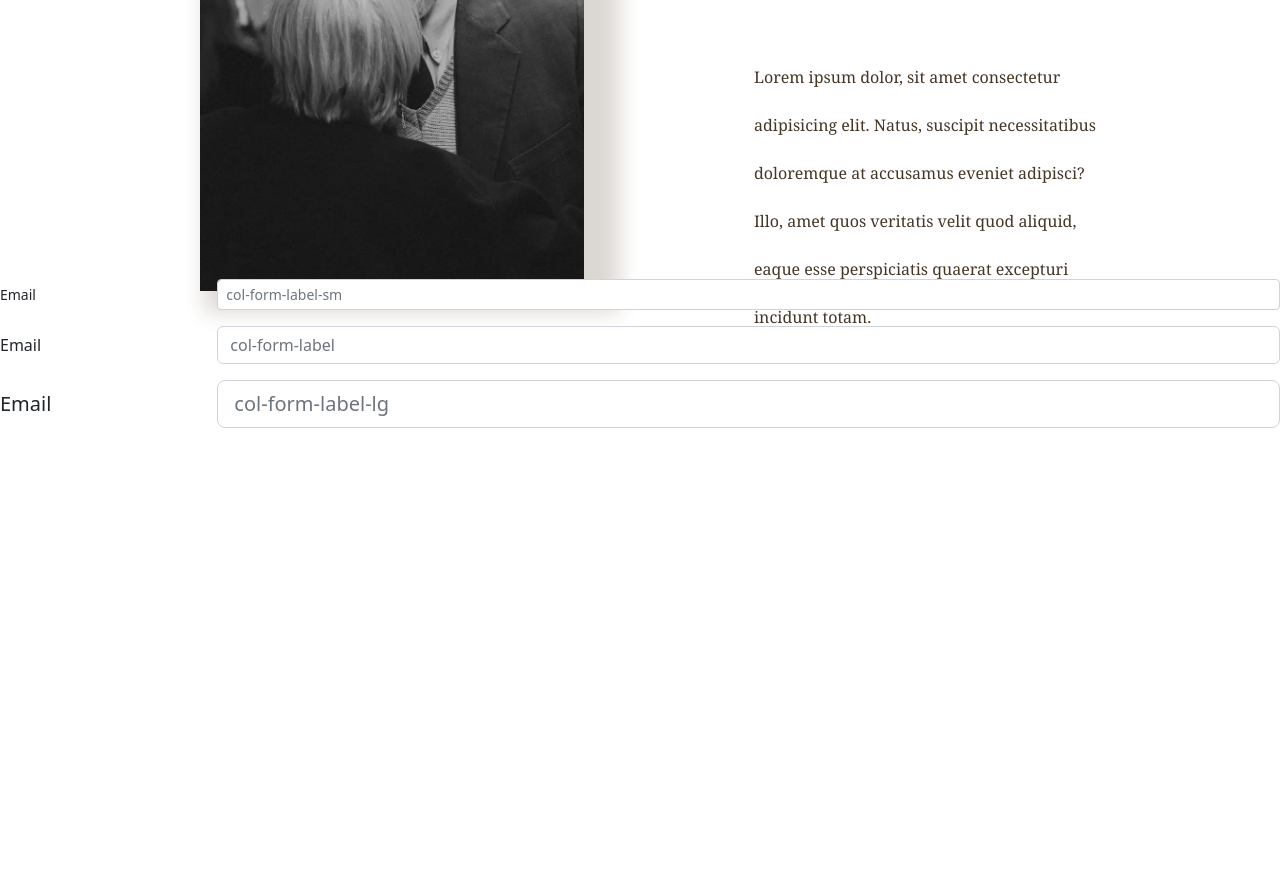
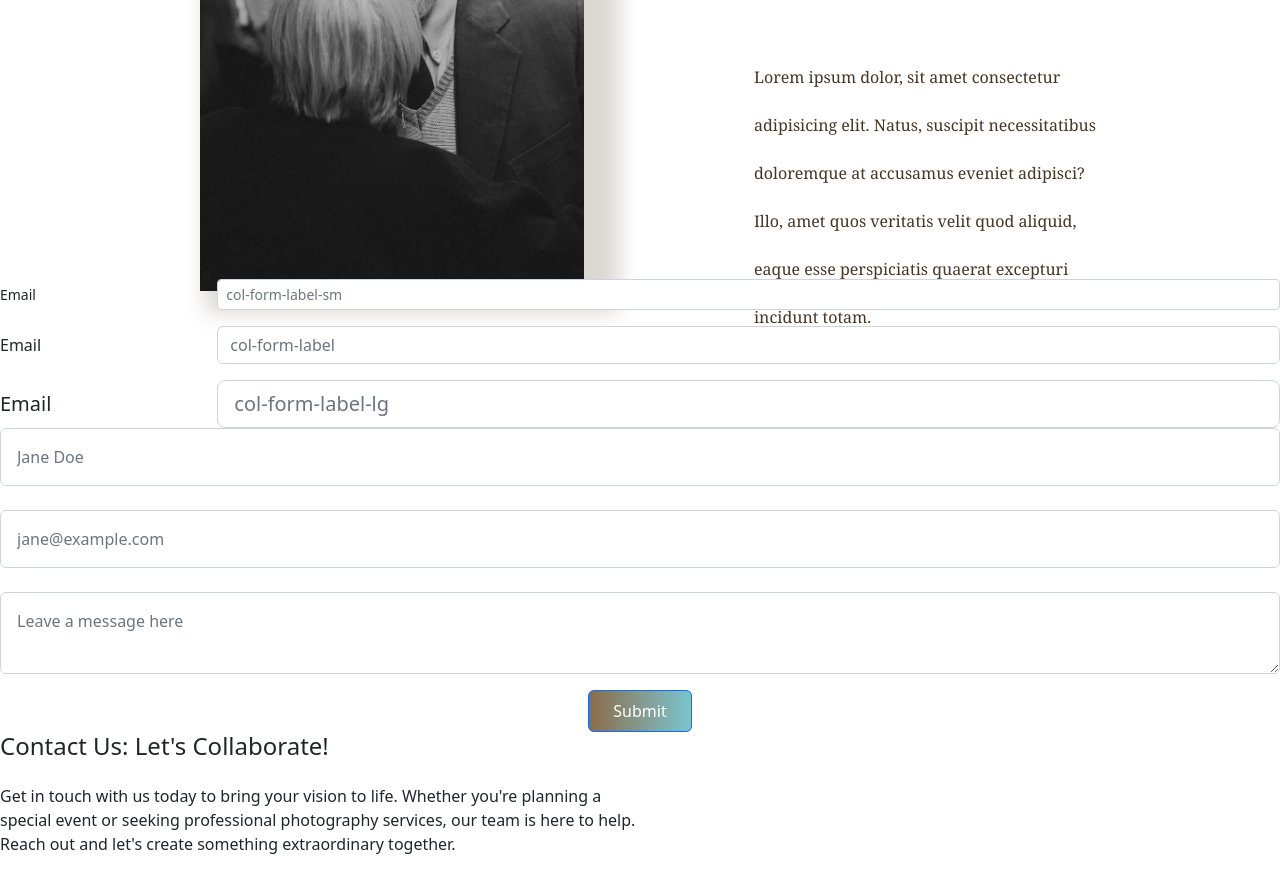
Before and after one commit to DevX100/DEV, a plain HTML site: page index.html in a window 1280 px wide. Shown: the part 4933-5813 px from the top of the page. Before the commit the page ends 5361 px from the top, so only its background shows below. Drawn offline with nearby package versions, Linux system fonts and the light colour scheme.

Commit message:
Update index.html

```diff
--- a/index.html
+++ b/index.html
@@ -331,6 +331,36 @@
         </div>
       </div>
      </div>
+        <div class="row">
+        <div class="row1">
+          <form class=" gy-2 gx-3 ">
+            <div class="col-auto d-block mb-4">
+              <input type="text" class="form-control p-3" id="autoSizingInput" placeholder="Jane Doe">
+            </div>
+            <div class="col-auto d-block mb-4">
+                <input type="email" class="form-control p-3" id="inputEmail4" placeholder="jane@example.com">
+              </div>
+              <div class="d-block mb-3">
+                <textarea class="form-control p-3" placeholder="Leave a message here" id="floatingTextarea"></textarea>
+              </div>
+
+            <div class="col-auto d-block">
+              <button type="submit" class="btn btn-primary py-2 px-4 mx-auto d-block">Submit</button>
+            </div>
+          </form>
+        </div>
+        <div>
+          <div class="col-6">
+            <div class="section-heading mb-0">
+                <h4 class="mb-4">Contact Us: Let's Collaborate!</h4>
+                <p class="mb-4">
+                    Get in touch with us today to bring your vision to life. Whether you're planning a special event or seeking professional photography services, our team is here to help. Reach out and let's create something extraordinary together.
+                </p>
+
+              </div>
+        </div>
+        </div>
+      </div>
     </section>
     <!--
   <footer>
```
